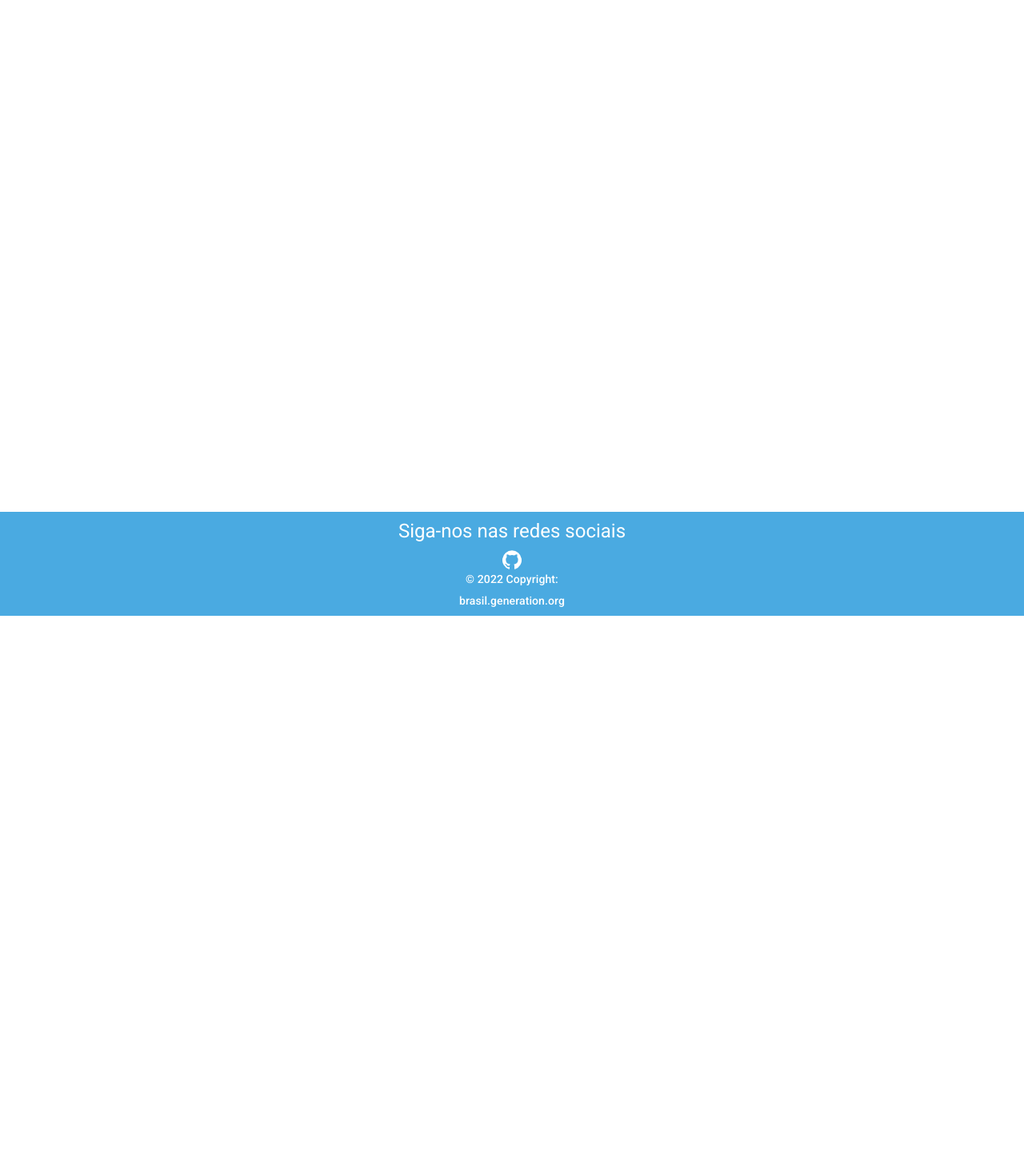
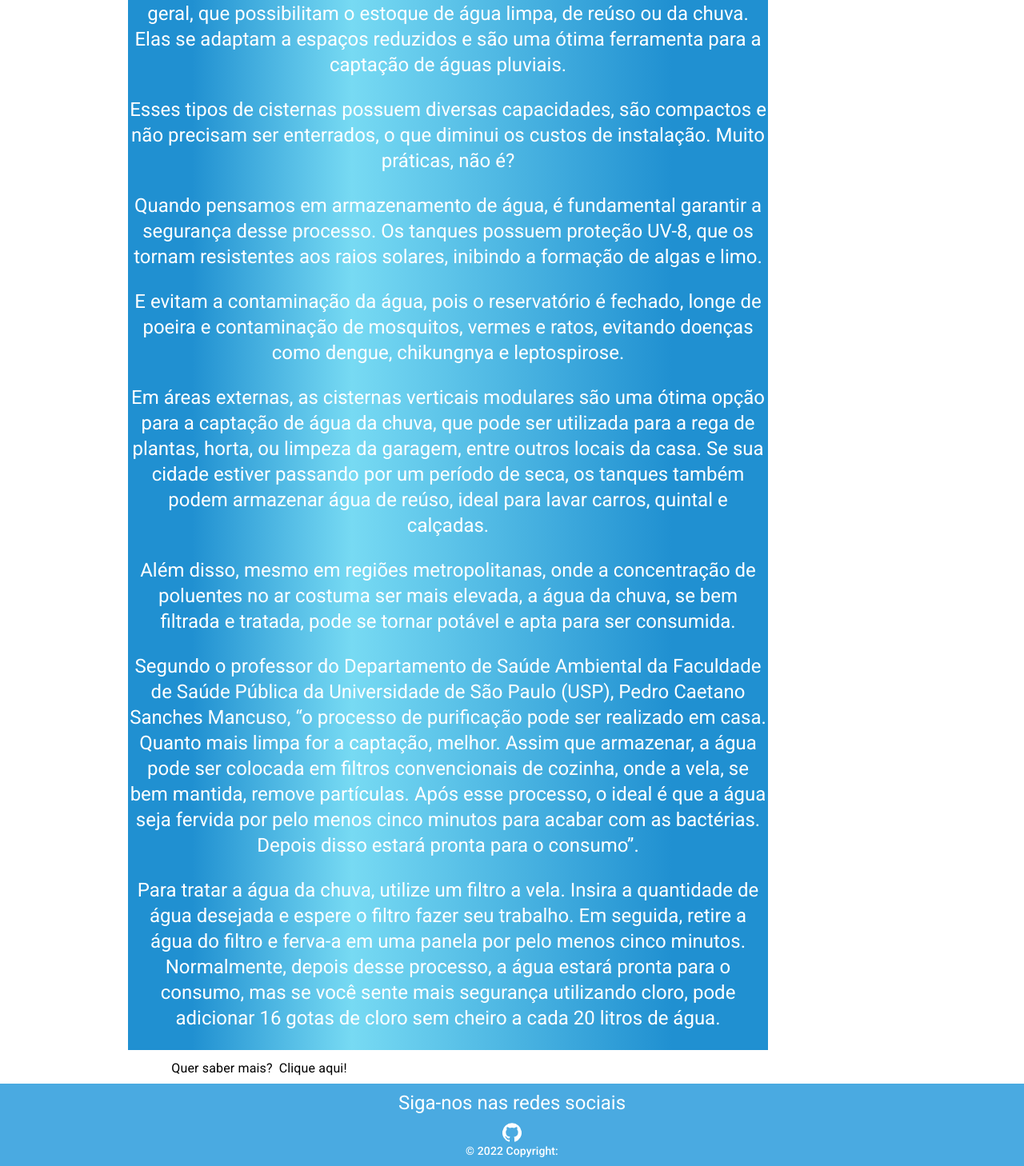
Before and after one commit to projeto-Igarape/front_End, a React (Create React App) app: page /cisterna in a window 1280 px wide. Shown: the part 160-1618 px from the top of the page at 80% size. Before the commit the page ends 930 px from the top, so only its background shows below. Built offline with nearby package versions, Linux system fonts and the light colour scheme.

Commit message:
Cisternas

```diff
--- a/src/App.tsx
+++ b/src/App.tsx
@@ -16,6 +16,7 @@ import { Provider } from 'react-redux';
 import store from './store/store';
 import { ToastContainer } from 'react-toastify'
 import 'react-toastify/dist/ReactToastify.css';
+import Cisterna from './pages/cisterna/Cisterna';
 
 function App() {
   return (
@@ -74,6 +75,10 @@ function App() {
               <DeletarProduto />
             </Route>
 
+            <Route exact path='/cisterna'>
+              <Cisterna />
+            </Route>
+
           </div>
         </Switch>
         <Footer />
--- a/src/components/statics/navbar/Navbar.tsx
+++ b/src/components/statics/navbar/Navbar.tsx
@@ -66,7 +66,7 @@ function Navbar() {
                                     <li><a href="/">Produtos</a></li>
                                 </Box>
                             </Link>
-                            <Link to='/listaProduto'>
+                            <Link to='/cisterna'>
                                 <Box mx={1} >
                                     <li><a href="/">Cisterna</a></li>
                                 </Box>
--- /dev/null
+++ b/src/pages/cisterna/Cisterna.css
@@ -0,0 +1,61 @@
+.backabout{
+    background: linear-gradient(to right, b#2090d1, white);
+    background-repeat: no-repeat;
+    width: 100vh;
+    min-height: calc(100vh - 64px);
+
+    background-size: cover;
+    background-position: center;
+}
+
+.titulosobre{
+    margin-left: 250px;
+    color: white !important;
+    background-image: linear-gradient(to right, #2090d1 10%, #77daf3 35%, #2090d1 85%);
+    width: 100vh;
+    align-content: center;
+
+
+}
+
+.titulosobre1{
+    margin-top: 100px;
+    color: white !important;
+    background-image: linear-gradient(to right, #2090d1, white);
+    width: 100vh;
+    font-weight: bold;
+    text-align: center !important;
+
+}
+
+.button1{
+    font-weight: bold!important;
+    color: white !important;
+    background-color:  #3f51b5!important;
+}
+
+.about{
+
+    background-image: linear-gradient(to right, b#0a3f5e, white);
+    background-repeat: no-repeat;
+    width: 100vh;
+    min-height: calc(100vh - 64px);
+    background-size: contain;
+
+
+}
+
+.saibamais{
+
+    color: black !important;
+    text-decoration: none;
+    font-weight: bold;
+}
+
+.clique{
+    margin-top: 50px;
+    color: black !important;
+    text-decoration: none;
+    font-weight: bold;
+
+}
--- /dev/null
+++ b/src/pages/cisterna/Cisterna.tsx
@@ -0,0 +1,87 @@
+import React from 'react';
+import {Grid, Typography, Box} from '@material-ui/core';
+import './Cisterna.css';
+import { Link } from 'react-router-dom';
+
+
+
+function Cisterna() {
+    return (
+        <>
+            <Grid container direction="row" justifyContent="center" alignItems="center" className='backabout'>
+                <Grid alignItems="center" item xs={6}>
+                    <Box paddingX={20} >
+                        <Typography className='titulosobre1' variant="h3" gutterBottom color="textPrimary" component="h3" align="center" >Projeto Igarapé</Typography>
+                        <Typography className='titulosobre' variant="h5" gutterBottom color="textPrimary" component="h5" align="center" >
+
+                            <p>
+                            O Projeto Igarapé trouxe cisternas modulares pois é uma alternativa até mesmo para quem mora em apartamentos ou residências urbanas em geral, que possibilitam o estoque
+                            de água limpa, de reúso ou da chuva. Elas se adaptam a espaços reduzidos e são uma ótima ferramenta para a captação de águas pluviais.
+                            </p>
+
+                            <p>
+                            Esses tipos de cisternas possuem diversas capacidades, são compactos e não precisam ser enterrados, o que diminui os custos de instalação. Muito práticas, não é?
+
+                            </p>
+
+                            <p>
+                            Quando pensamos em armazenamento de água, é fundamental garantir a segurança desse processo. Os tanques possuem proteção UV-8, que os tornam resistentes aos raios solares,
+                             inibindo a formação de algas e limo.
+                            </p>
+
+                            <p>
+                            E evitam a contaminação da água, pois o reservatório é fechado, longe de poeira e contaminação de mosquitos, vermes e ratos, evitando doenças como dengue, chikungnya e leptospirose.
+
+                            </p>
+
+                            <p>
+                            Em áreas externas, as cisternas verticais modulares são uma ótima opção para a captação de água da chuva, que pode ser utilizada para a rega de plantas, horta, ou limpeza da garagem,
+                            entre outros locais da casa. Se sua cidade estiver passando por um período de seca, os tanques também podem armazenar água de reúso, ideal para lavar carros, quintal e calçadas.
+
+                            </p>
+
+                            <p>
+                            Além disso, mesmo em regiões metropolitanas, onde a concentração de poluentes no ar costuma ser mais elevada, a água da chuva, se bem filtrada e tratada, pode se tornar potável e apta para ser consumida.
+
+
+                            </p>
+
+                            <p>
+                            Segundo o professor do Departamento de Saúde Ambiental da Faculdade de Saúde Pública da Universidade de São Paulo (USP), Pedro Caetano Sanches Mancuso, “o processo de purificação pode ser realizado em casa.
+                            Quanto mais limpa for a captação, melhor. Assim que armazenar, a água pode ser colocada em filtros convencionais de cozinha, onde a vela, se bem mantida, remove partículas. Após esse processo, o ideal é que
+                            a água seja fervida por pelo menos cinco minutos para acabar com as bactérias. Depois disso estará pronta para o consumo”.
+
+                            </p>
+
+                            <p>
+                            Para tratar a água da chuva, utilize um filtro a vela. Insira a quantidade de água desejada e espere o filtro fazer seu trabalho. Em seguida, retire a água do filtro e ferva-a em uma panela por pelo menos cinco minutos.
+                            Normalmente, depois desse processo, a água estará pronta para o consumo, mas se você sente mais segurança utilizando cloro, pode adicionar 16 gotas de cloro sem cheiro a cada 20 litros de água.
+
+                            </p>
+
+                        </Typography>
+                    </Box>
+                    <Box display="flex" justifyContent="center">
+                        <Box marginRight={1}>
+                        <Link to="/aboutus" className="text-decorator-none"> </Link>
+                    </Box>
+
+                    <Box marginRight={1}>
+                            <Typography className='saibamais' variant='subtitle1' gutterBottom align='center'> Quer saber mais?</Typography>
+                        </Box>
+                        <Link to='/cisterna'>
+                        <Typography variant='subtitle1' gutterBottom align='center' className="clique">Clique aqui!</Typography>
+                        </Link>
+                    </Box>
+                </Grid>
+                <Grid item xs={6} className='about'>
+
+                </Grid>
+                <Grid xs={12} >
+                </Grid>
+            </Grid>
+        </>
+    )
+}
+
+export default Cisterna;
```
Also changed, not shown: src/assets/img/profile-pic (10).png (added).
